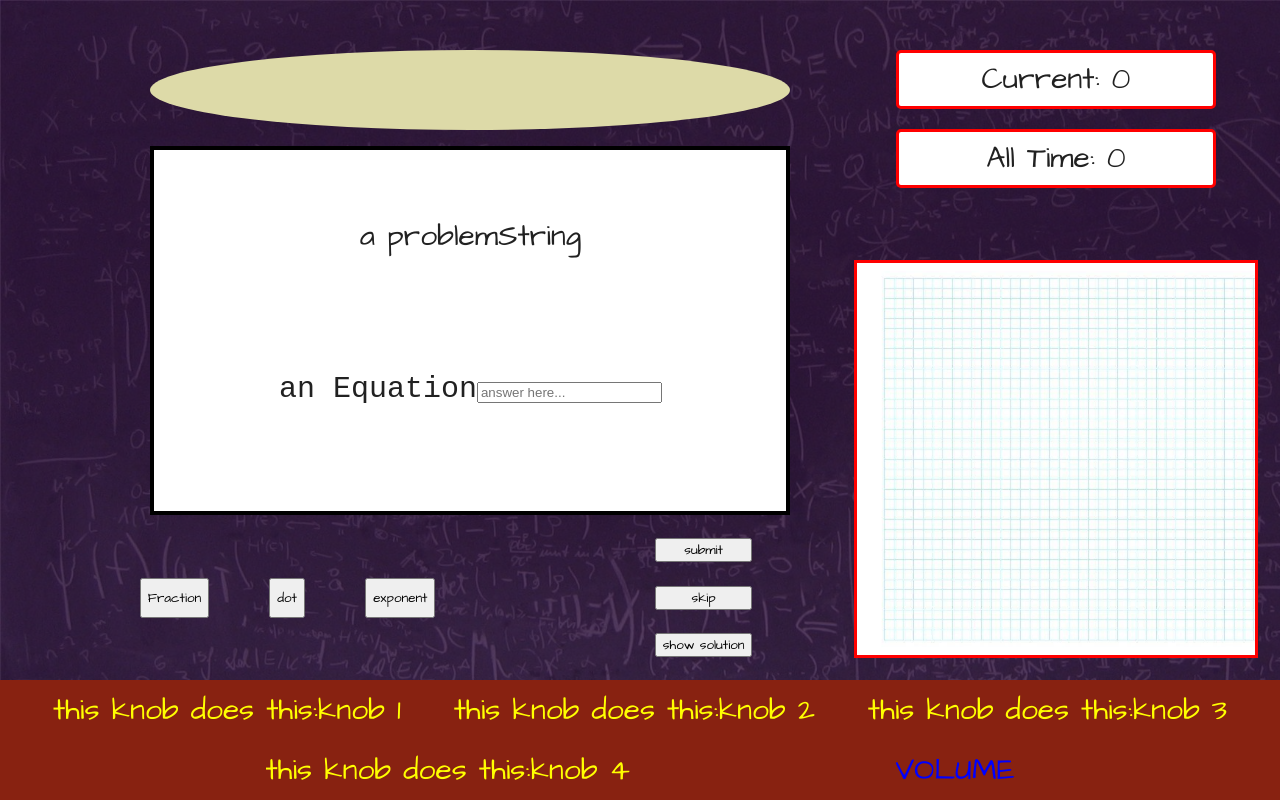
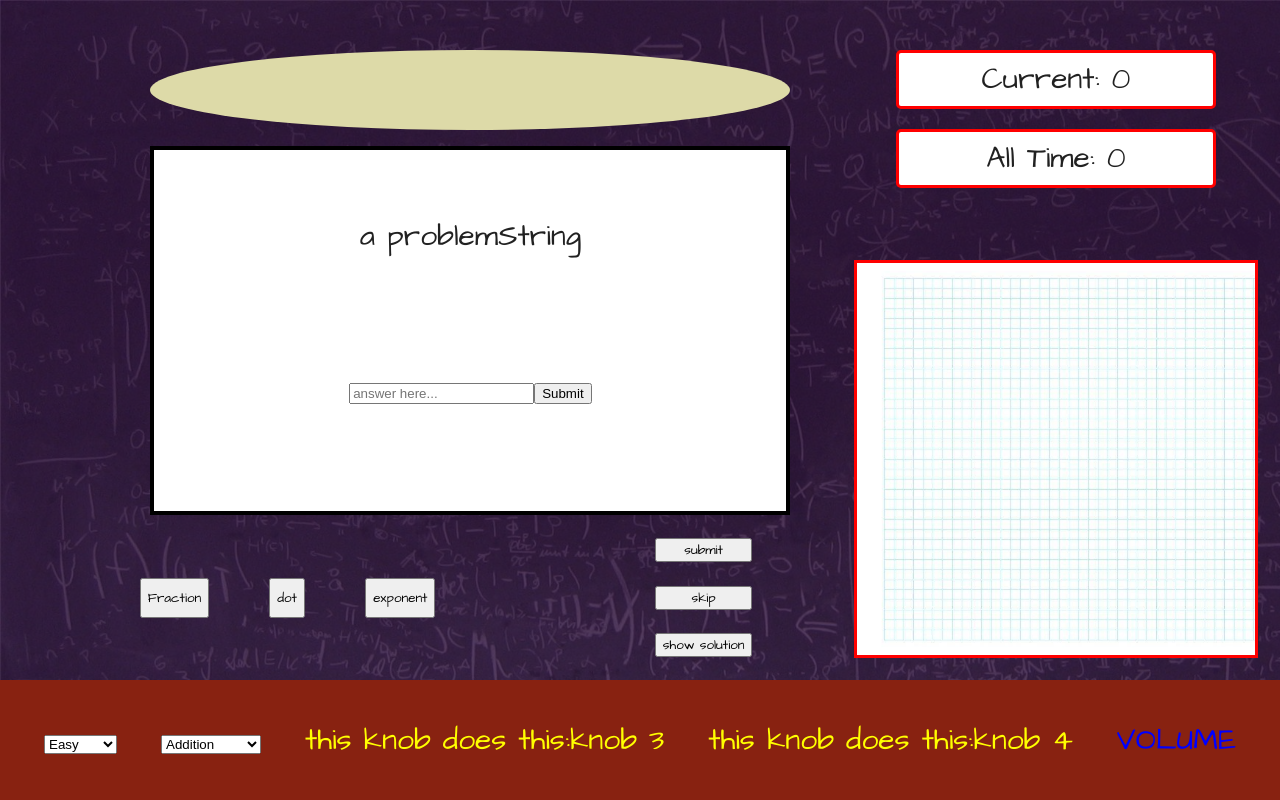
Before and after one commit to m4thl33tz/m4thl33tz-client, a React app: page /academicroom in a window 1280 px wide. Built offline with nearby package versions, Linux system fonts and the light colour scheme; no server answers.

Commit message:
almost set up academicroom (#19)

```diff
--- a/src/components/academicFooter/AcademicFooter.jsx
+++ b/src/components/academicFooter/AcademicFooter.jsx
@@ -1,20 +1,60 @@
-import React from 'react'
-import PropTypes from 'prop-types'
+import React from 'react';
+import PropTypes from 'prop-types';
 import styles from './AcademicFooter.css';
 import Knob from '../knob/Knob';
 import VolumeBar from '../volumebar/VolumeBar';
 
-const AcademicFooter = () => {
+const AcademicFooter = ({ updateType, updateDifficulty, operationType, difficulty }) => {
   return (
     <footer className={styles.academicFooter}>
-      <Knob type="knob 1"/>
-      <Knob type="knob 2"/>
+      <div type="knob 1">
+        <select value={difficulty} onChange={updateDifficulty}>
+          <option value="">
+            Difficulty
+          </option>
+          <option value="easy">
+            Easy
+          </option>
+          <option value="medium">
+            Medium
+          </option>
+          <option value="hard">
+            Hard
+          </option>
+        </select>
+      </div>
+      <div>
+        <select value={operationType} onChange={updateType}>
+          <option value="">
+            Operation
+          </option>
+          <option value="addition">
+            Addition
+          </option>
+          <option value="subtraction">
+            Subtraction
+          </option>
+          <option value="division">
+            Division
+          </option>
+          <option value="multiplication">
+            Multiplication
+          </option>
+        </select>
+      </div>
       <Knob type="knob 3"/>
       <Knob type="knob 4"/>
       <VolumeBar />
 
     </footer>
-  )
-}
+  );
+};
 
-export default AcademicFooter
+AcademicFooter.propTypes = {
+  updateType: PropTypes.func.isRequired,
+  updateDifficulty: PropTypes.func.isRequired,
+  operationType: PropTypes.string.isRequired,
+  difficulty: PropTypes.string.isRequired,
+};
+
+export default AcademicFooter;
--- a/src/components/soloMathbox/SoloMathbox.jsx
+++ b/src/components/soloMathbox/SoloMathbox.jsx
@@ -2,7 +2,7 @@ import React from 'react';
 import PropTypes from 'prop-types';
 import styles from './SoloMathBox.css';
 
-const SoloMathbox = ({ equation, problemString, isCorrect }) => {
+const SoloMathbox = ({ answer, equation, problemString, checkAnswer, updateAnswer }) => {
   //isCorrect will be used to change styles based on true or false
   return (
     <div className={styles.soloMathBox}>
@@ -10,18 +10,26 @@ const SoloMathbox = ({ equation, problemString, isCorrect }) => {
         <p>a problemString {problemString}</p>
       </div>
       <div className={styles.equationWrapper}>
-        <span className={styles.equation}>an Equation{equation}</span>
-        <input className={styles.myAnswer}
-          placeholder="answer here..." />
+        <span className={styles.equation}>{equation}{answer}</span>
+        <form onSubmit={checkAnswer} >
+          <input
+            value={answer}
+            onChange={updateAnswer}
+            className={styles.myAnswer}
+            placeholder="answer here..." />
+          <button type="submit">Submit</button>
+        </form>
       </div>
     </div>
   );
 };
 
 SoloMathbox.propTypes = {
+  answer: PropTypes.string.isRequired,
   equation: PropTypes.string.isRequired,
   problemString: PropTypes.string.isRequired,
-  isCorrect: PropTypes.boolean
+  checkAnswer: PropTypes.bool,
+  updateAnswer: PropTypes.func.isRequired,
 };
 
 export default SoloMathbox;
--- a/src/pages/academicroom/AcademicRoom.jsx
+++ b/src/pages/academicroom/AcademicRoom.jsx
@@ -1,4 +1,4 @@
-import React, { useState } from 'react';
+import React, { useEffect, useState } from 'react';
 import AcademicFooter from '../../components/academicFooter/AcademicFooter';
 import AnswerButton from '../../components/answerButton/AnswerButton';
 import CalcButton from '../../components/calcButton/CalcButton';
@@ -6,6 +6,7 @@ import Feedback from '../../components/feedback/feedback';
 import ScoreCard from '../../components/scoreCard/ScoreCard';
 import ScratchPad from '../../components/scratchpad/ScratchPad';
 import SoloMathbox from '../../components/soloMathbox/SoloMathbox';
+import { getProblems } from '../../services/math-api';
 // import PropTypes from 'prop-types'
 import styles from './Academicroom.css';
 // import './Academicroom.scss';
@@ -14,17 +15,57 @@ import styles from './Academicroom.css';
 
 const AcademicRoom = (props) => {
   const [feedback, setFeedback] = useState('');
-  const [equation, setEquation] = useState('');
   const [problemString, setProblemString] = useState('');
   const [isCorrect, setIsCorrect] = useState(null);
   const [currentScore, setCurrentScore] = useState(0);
   const [allTimeScore, setAllTimeScore] = useState(0);
+  const [problems, setProblems] = useState([]);
+  const [answer, setAnswer] = useState('');
+  const [operationType, setOperationType] = useState('addition');
+  const [difficulty, setDifficulty] = useState('easy');
+  const [counter, setCounter] = useState(0);
 
   //answerButton functions
   const submitAnswer = () => alert('clicked submit answer');
   const skipProblem = () => alert('clicked skip problem');
   const showSolution = () => alert('clicked show solution');
 
+  const updateType = ({ target }) => {
+    setOperationType(target.value);
+  };
+
+  const updateDifficulty = ({ target }) => {
+    setDifficulty(target.value);
+  };
+
+  const updateAnswer = ({ target }) => {
+    setAnswer(target.value);
+  };
+
+  const increment = () => {
+    setCounter((counter) => counter + 1);
+  };
+
+  const checkAnswer = (event) => {
+    event.preventDefault();
+    const parsedAnswer = Number(answer);
+    console.log(parsedAnswer);
+
+    const isCorrect = parsedAnswer === problems[counter].solution;
+    return isCorrect;
+  };
+
+  useEffect(() => {
+    getProblems({ type: operationType, difficulty }).then((problems) => {
+      setProblems(problems);
+    });
+  }, []);
+
+  const problem = problems[counter];
+
+  console.log('counter', counter);
+
+  console.log('problem', problem?.equation);
 
   return (
     <div className={styles.academicRoom}>
@@ -35,9 +76,11 @@ const AcademicRoom = (props) => {
           </div>
           <div className={styles.problemContainer}>
             <SoloMathbox
-              equation={equation}
+              equation={problems[counter]?.equation}
+              answer={answer}
               problemString={problemString}
-              isCorrect={isCorrect}
+              updateAnswer={updateAnswer}
+              checkAnswer={checkAnswer}
             />
           </div>
           <div className={styles.inputContainer}>
@@ -70,7 +113,12 @@ const AcademicRoom = (props) => {
           <ScratchPad />
         </div>
       </main>
-      <AcademicFooter />
+      <AcademicFooter
+        updateType={updateType}
+        updateDifficulty={updateDifficulty}
+        difficulty={difficulty}
+        operationType={operationType}
+      />
     </div>
   );
 };
--- a/src/pages/practiceroom/PracticeRoom.js
+++ b/src/pages/practiceroom/PracticeRoom.js
@@ -98,7 +98,7 @@ export default function Home() {
                 __html: mathHTML,
               }}
             ></div> */}
-            <div style={{ height: '200px', width: '300px', border: 'solid 4px purple'}}>
+            <div style={{ height: '200px', width: '300px', border: 'solid 4px purple' }}>
               {problem.equation}
             </div>
             <div
--- /dev/null
+++ b/src/services/math-api.js
@@ -0,0 +1,6 @@
+export const getProblems = ({ type, difficulty }) => {
+  return fetch(
+    `https://mathleetz-staging.herokuapp.com/api/v1/arithmetic/${type}?difficulty=${difficulty}&number=6`
+  )
+    .then(res => res.json());
+};
```
Also changed, not shown: src/components/knob/Knob.jsx (+6 -6 lines), 1 other file (tests, documents, lock files or other folders).
